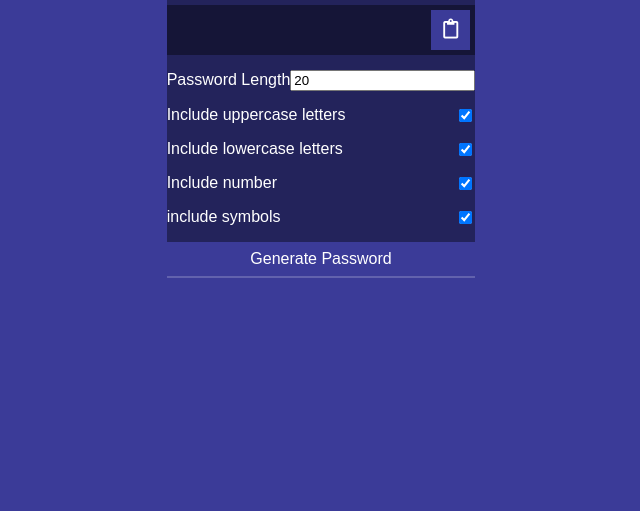
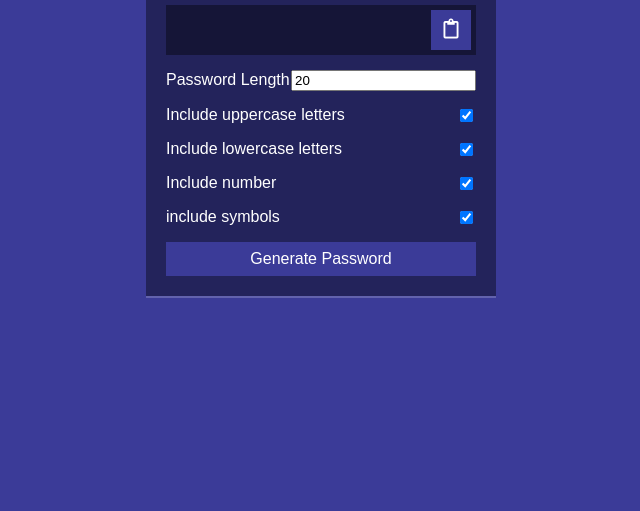
Before and after one commit to donchi-donald/Password-Generator, a plain HTML site: page index.html in a window 1280 px wide. Shown: the part 289-800 px from the top of the page, without its empty margins (319-959 px from the left). Drawn offline with Linux system fonts and the light colour scheme; a web font is replaced by a local one.

Commit message:
Password Generator UI

```diff
--- a/style.css
+++ b/style.css
@@ -26,8 +26,8 @@
   .container{
     background-color: #23235b;
     box-shadow: 0px 2px rgba(255, 255, 255, 0.2) ;
-    padding: 20 px;
-    width: 350 px;
+    padding: 20px;
+    width: 350px;
     max-width: 100%;
   }
 
@@ -35,6 +35,7 @@
     background-color: rgba(0, 0, 0, 0.4);
     display: flex;
     justify-content: flex-start;
+    align-items: center;
     position: relative;
     font-size: 18px;
     letter-spacing: 1px;
@@ -43,23 +44,14 @@
     width: 100%;
   }
 
-  .result-container{
-    background-color: rgba(0, 0, 0, 0.4);
-    display: flex;
-    justify-content: flex-start;
-    position: relative;
-    font-size: 18px;
-    letter-spacing: 1px;
-    padding: 12px 10px;
-    height: 50px;
-    width: 100%;
-  }
+
 
   .result-container .btn{
     position: absolute;
     top: 5px;
     right: 5px;
     height: 40px;
+    width: 40px;
     font-size: 20px;
   }
 
```
